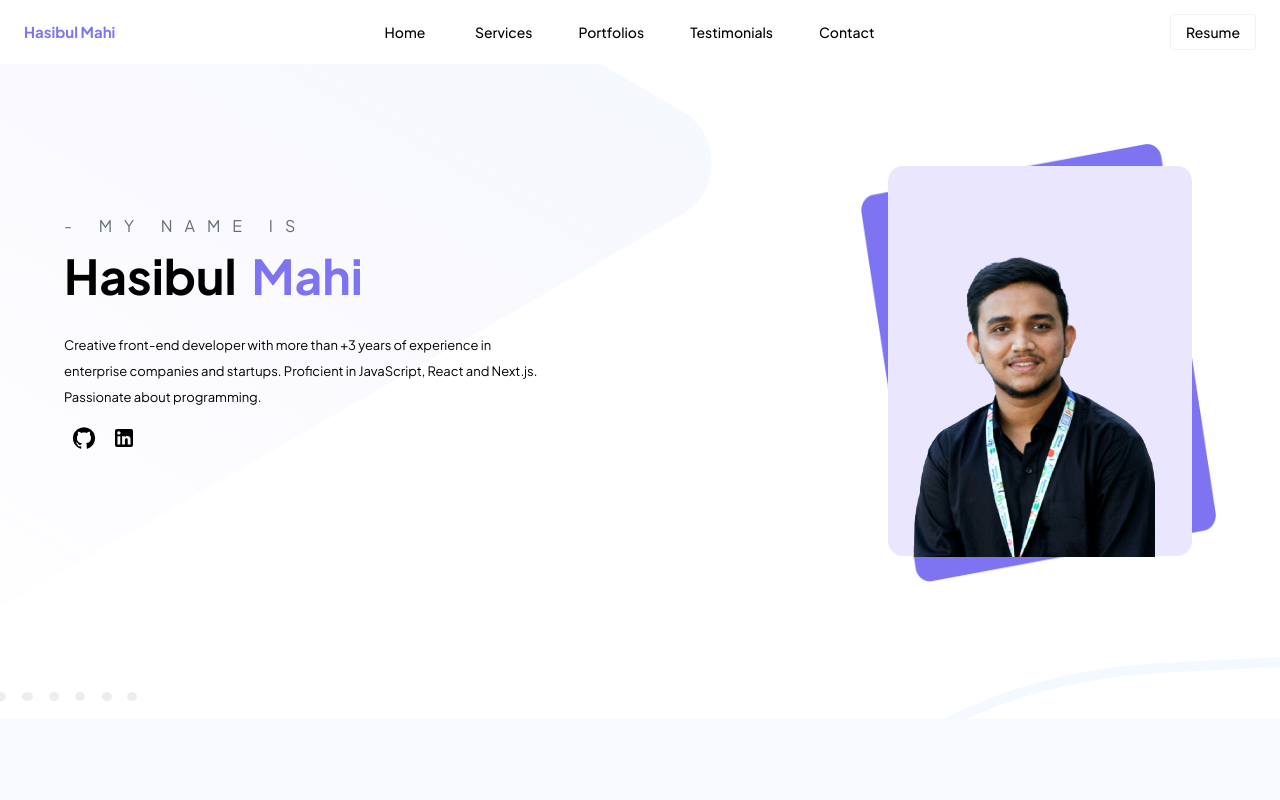
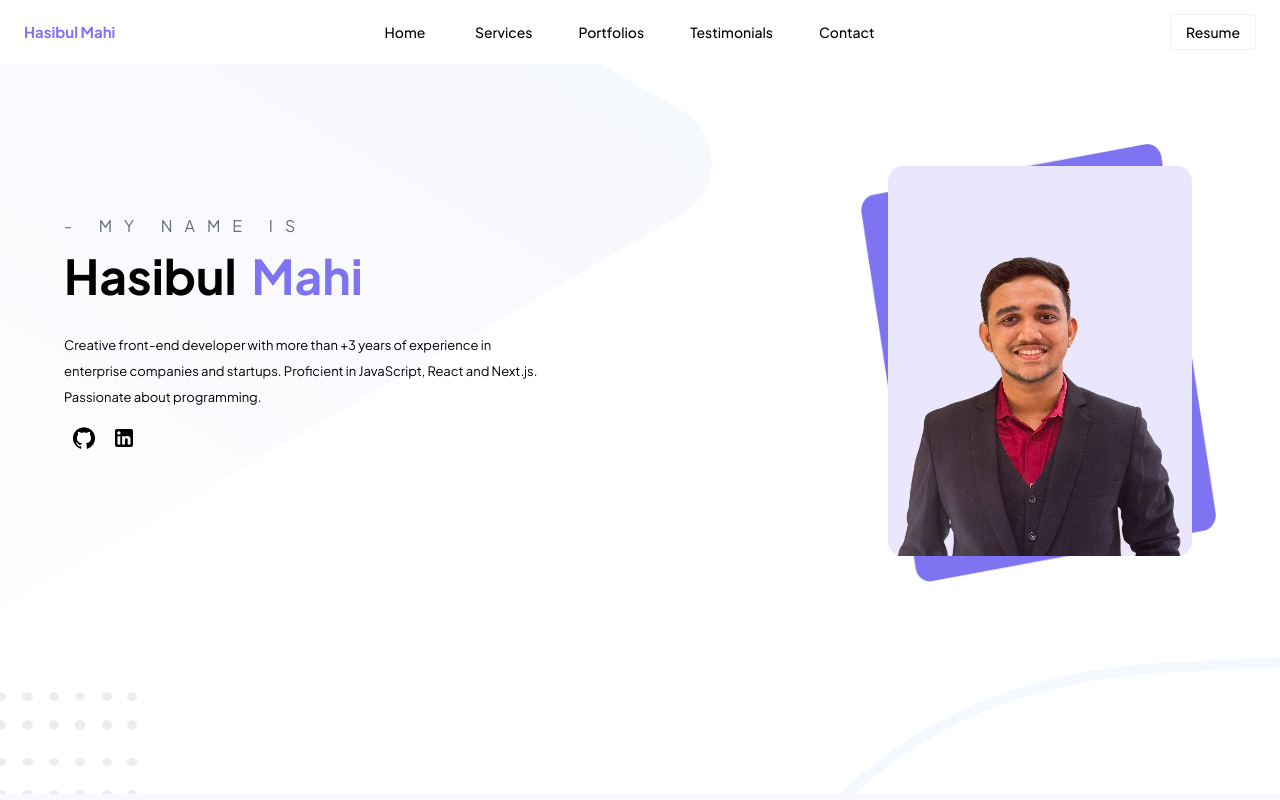
Before and after one commit to hasibulmahi/personal-portfolio, a Next.js app: page / in a window 1280 px wide. Shown: the top 800 px of the page. Built offline with nearby package versions, Linux system fonts and the light colour scheme.

Commit message:
hero banner changed

```diff
--- a/components/hero/hero.component.js
+++ b/components/hero/hero.component.js
@@ -162,17 +162,17 @@ function Hero(props) {
                     position: "relative",
                     display: "inline-flex",
                     zIndex: "20",
-                    top: "43px",
+                    top: "-33px",
                     right: {
-                      xs: "37px",
-                      md: "61px",
+                      xs: "7px",
+                      md: "31px",
                     },
                   }}
                 >
                   <Image
-                    src="/hero-23.png"
-                    width={"245"}
-                    height={"300"}
+                    src="/hero-24.png"
+                    width={"300"}
+                    height={"375"}
                     alt="Hero Image"
                   />
                 </Box>
```
Also changed, not shown: public/hero-24.png (added).
